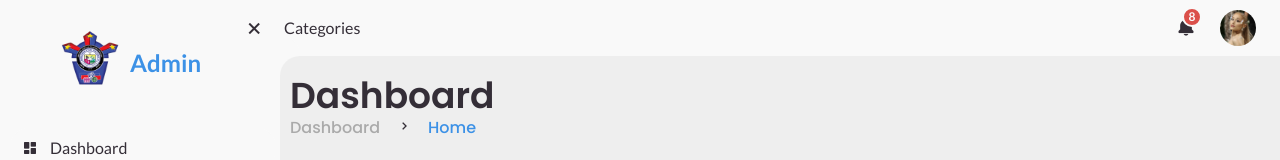
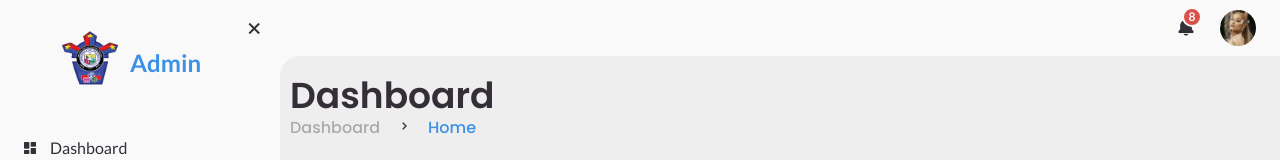
Before and after one commit to Jimies22/20241_T145_NSTP-WEB-BASED-INVENTORY-AND-ONLINE-REQUEST-SYSTEM, a React (Vite) app in the folder client/: page /admin in a window 1280 px wide. Shown: the top 160 px of the page. Built offline with nearby package versions, Linux system fonts and the light colour scheme; no server answers; sample sign-in values are in the browser's storage.

Commit message:
new modify

```diff
--- a/client/src/components/Navbar/AdminNavbar.jsx
+++ b/client/src/components/Navbar/AdminNavbar.jsx
@@ -7,7 +7,7 @@
     };
     return (
         <nav>
-            <a href="#" className="nav-link">Categories</a>
+            <a href="#" className="nav-link"></a>
             <form action="#">
                 {/* <div className="form-input">
                     <input type="search" placeholder="Search..." />
--- a/client/src/components/Navbar/UserNavbar.jsx
+++ b/client/src/components/Navbar/UserNavbar.jsx
@@ -7,7 +7,7 @@
     };
     return (
         <nav>
-            <a href="#" className="nav-link">Categories</a>
+            <a href="#" className="nav-link"></a>
             <form action="#">
                 {/* <div className="form-input">
                     <input type="search" placeholder="Search..." />
```
